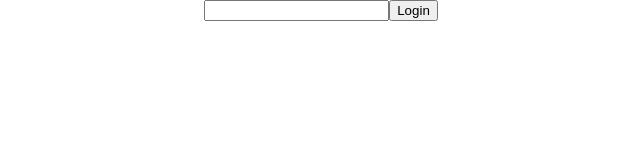
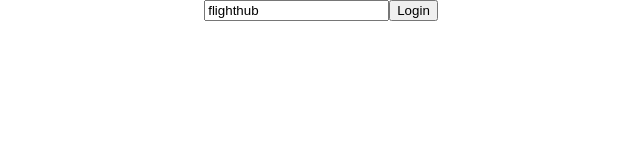
Before and after one commit to robBowes/mobile-friendly-demo-app, a React (Create React App) app: page / in a window 1280 px wide. Shown: the top 160 px of the page, without its empty margins (319-959 px from the left). Built offline with nearby package versions, Linux system fonts and the light colour scheme.

Commit message:
create switch view

```diff
--- a/src/App.js
+++ b/src/App.js
@@ -11,12 +11,20 @@
       view: 'LOGIN',
     };
   }
+  switchView = (view) => {
+    switch (view) {
+      case 'LOGIN':
+        return <Login />;
+      case 'HOME':
+        return <Home />;
+      default:
+        return (<div>Loading</div>);
+    }
+  };
   render() {
-    console.log(this.props);
     return (
       <div className="App">
-          {this.props.view==='LOGIN'?<Login />: null}
-          {this.props.view==='HOME'?<Home />: null}
+          {this.switchView(this.props.view)}
       </div>
     );
   }
--- a/src/components/Login.js
+++ b/src/components/Login.js
@@ -7,7 +7,7 @@
     constructor() {
         super();
         this.state = {
-            username: '',
+            username: 'flighthub',
         };
     }
     handleChange = (event) => {
@@ -24,14 +24,12 @@
         return (
             <div>
             <form
-            onSubmit={this.handleSubmit}
-            >
+            onSubmit={this.handleSubmit} >
                 <input type="text"
                 value={this.state.username}
-                onChange={this.handleChange}
-                />
+                onChange={this.handleChange} />
                 <input type="submit"
-                value="Login"/>
+                value="Login" />
             </form>
             </div>
         );
--- a/src/reducers/user.js
+++ b/src/reducers/user.js
@@ -6,6 +6,8 @@
         console.log(action);
     } else if (action.type === 'POSTS') {
         newState.posts = action.payload;
+    } else if (action.type === 'ALBUMS') {
+        newState.albums = action.payload;
     }
     return newState;
 };
```
